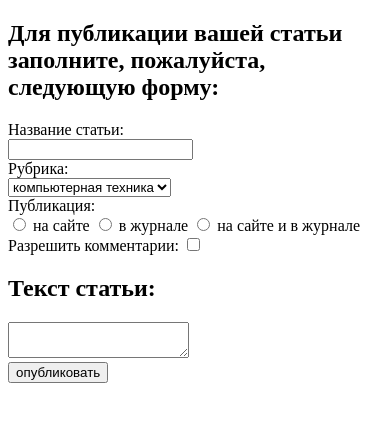
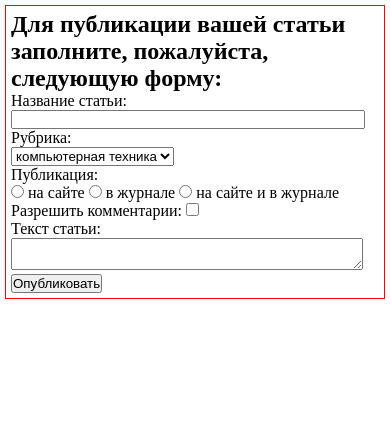
Before and after one commit to Seredyukb/FD1-143-20, a plain HTML site: page MAKET_FORM/index.html in a window 390 px wide. Drawn offline with Linux system fonts and the light colour scheme.

Commit message:
dorabotka

```diff
--- a/MAKET_FORM/index.html
+++ b/MAKET_FORM/index.html
@@ -1,20 +1,26 @@
 <!DOCTYPE html>
 <html lang="en">
+
 <head>
     <meta charset="UTF-8">
+    <meta name="viewport" content="width=device-width, initial-scale=1.0">
+    <link rel="stylesheet" href="style.css">
+    <link rel="stylesheet" href="media.css" type="text/css">
     <title>Document</title>
 </head>
 
 <body>
-    <form class="container">
+    <form>
+        <div class="container">
             <h2>Для публикации вашей статьи заполните, пожалуйста, следующую форму:</h2>
             <div class="first">
                 <div class="leftcol">
                     <label for="">Название статьи:</label>
                 </div>
                 <div class="rightcol">
-                <input type="text">
+                    <input class="firstform" type="text">
                 </div>
+                <div class="clearfix"></div>
             </div>
             <div class="second">
                 <div class="leftcol">
@@ -27,6 +33,7 @@
                         <option value="">програмирование</option>
                     </select>
                 </div>
+                <div class="clearfix"></div>
             </div>
             <div class="third">
                 <div class="leftcol">
@@ -40,18 +47,23 @@
                     <input type="radio">
                     <span>на сайте и в журнале</span>
                 </div>
+                <div class="clearfix"></div>
             </div>
-        <div class="forth">
-            <div class="leftcol">
+            <div>
+
                 <label for="">Разрешить комментарии:</label>
                 <input type="checkbox">
+
+                <div>
+                    <p>Текст статьи:</p>
+                    <textarea name="" id=""></textarea>
+                    <div>
+                        <input type="submit" value="Опубликовать">
                     </div>
                 </div>
-        <h2>Текст статьи:</h2>
-        <textarea name="" id=""></textarea>
-        <div>
-            <input type="submit" value="опубликовать">
             </div>
     </form>
 
-</body></html>
+</body>
+
+</html>
--- /dev/null
+++ b/MAKET_FORM/media.css
@@ -0,0 +1,13 @@
+@media all and (max-width: 700px){
+    .leftcol{
+        float: none;
+        display: block;
+        width: 100%;
+
+    }
+    .rightcol{
+        float: none;
+        display: block;
+    width: 100%;
+    }
+}
--- a/MAKET_FORM/style.css
+++ b/MAKET_FORM/style.css
@@ -1,4 +1,27 @@
-.lefttcol{
-    display: inline-block;
-    float:left;
+*{
+    margin: 0;
+    padding: 0;
 }
+.container{
+    border: solid red 1px;
+    padding: 5px;
+    margin: 5px;
+}
+.leftcol{
+    float: left;
+    width: 20%;
+}
+.rightcol{
+    float: right;
+    width: 80%;
+}
+.firstform{
+    width: 95%;
+}
+
+.clearfix{
+    clear: both;
+}
+textarea{
+width: 95%;
+}
```
Lines whose indentation alone changed are shown as unchanged.
